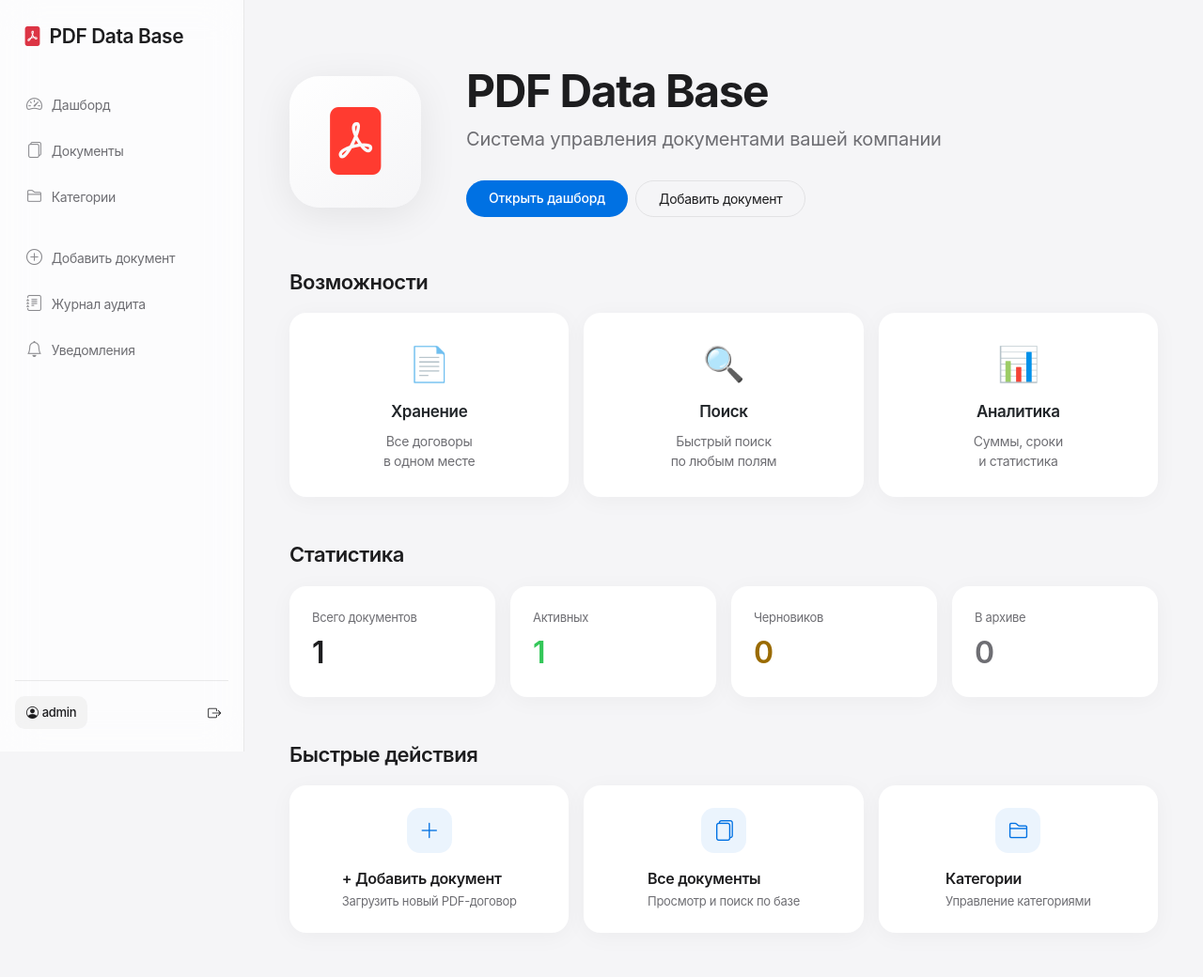
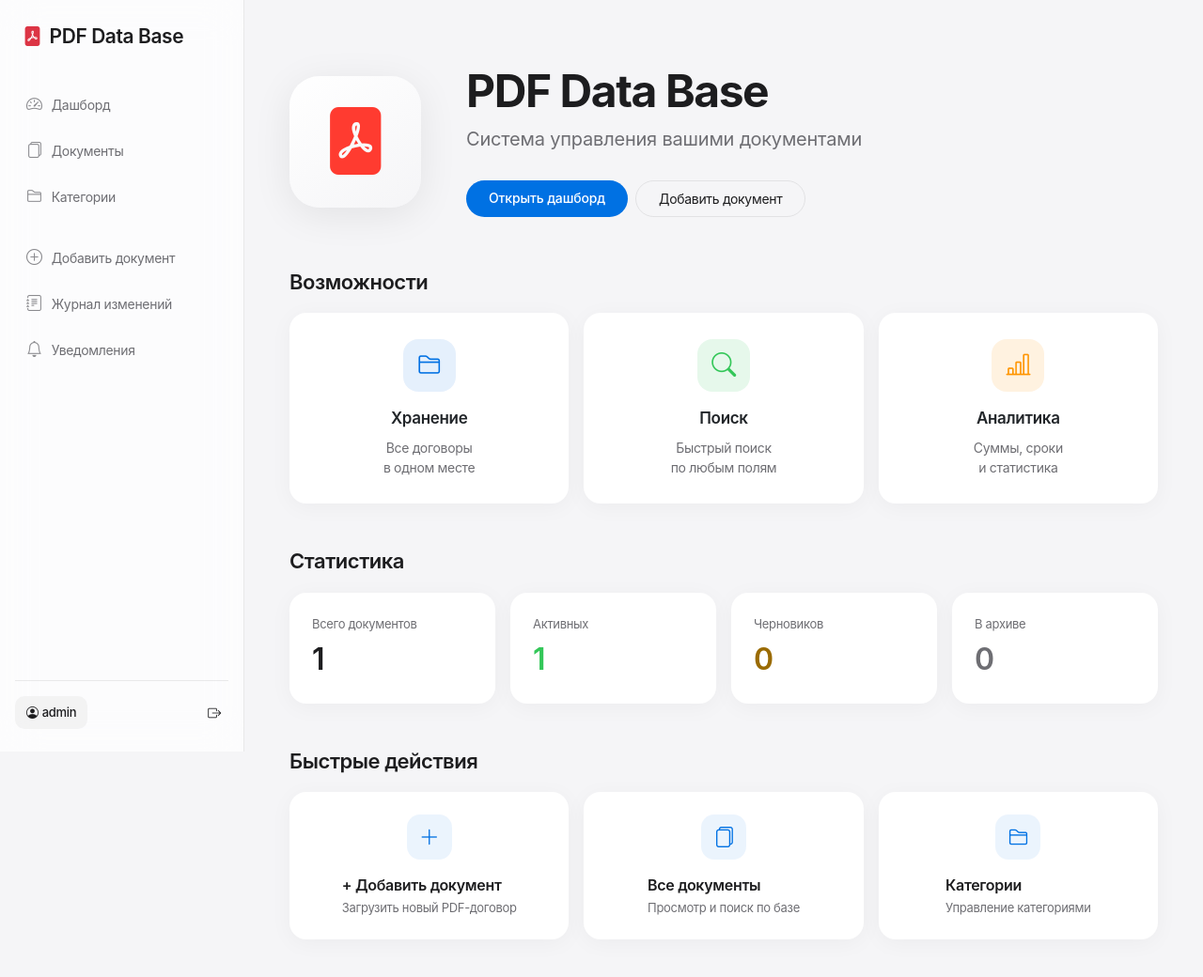
Before and after one commit to muratbolatbekov-svg/pdf_manager, a Django app: page / in a window 1280 px wide. Shown: the whole page at 94% size. Before the commit the page ends 967 px from the top, so only its background shows below. Run offline with Django 5.2, Linux system fonts and the light colour scheme; a user stored in the database is signed in; data comes from the database, SQL or seed files in the repository; parts of the project's set-up code (start-up, migrations or seed data) failed here and were passed over.

Commit message:
Rename initiator to signatory, relabel audit log, and polish home page.
Use Bootstrap Icons for feature cards and update the home page subtitle copy.

Co-authored-by: Cursor <cursoragent@cursor.com>

```diff
--- a/documents/admin.py
+++ b/documents/admin.py
@@ -17,9 +17,9 @@ class TagAdmin(admin.ModelAdmin):
 
 @admin.register(Document)
 class DocumentAdmin(admin.ModelAdmin):
-    list_display = ['title', 'category', 'initiator', 'amount', 'status', 'end_date', 'created_at']
+    list_display = ['title', 'category', 'signatory', 'amount', 'status', 'end_date', 'created_at']
     list_filter = ['status', 'category']
-    search_fields = ['title', 'initiator', 'pdf_text']
+    search_fields = ['title', 'signatory', 'pdf_text']
     list_editable = ['status']
     prepopulated_fields = {'slug': ('title',)}
 
--- a/documents/api.py
+++ b/documents/api.py
@@ -28,7 +28,7 @@ class DocumentSerializer(serializers.ModelSerializer):
         model = Document
         fields = [
             'id', 'title', 'slug', 'description', 'category', 'category_name',
-            'pdf_file', 'amount', 'amount_formatted', 'initiator', 'author',
+            'pdf_file', 'amount', 'amount_formatted', 'signatory', 'author',
             'tags', 'status', 'status_display', 'start_date', 'end_date',
             'created_at', 'updated_at',
         ]
--- a/documents/forms.py
+++ b/documents/forms.py
@@ -24,7 +24,7 @@ class DocumentForm(forms.ModelForm):
     class Meta:
         model = Document
         fields = [
-            'title', 'description', 'category', 'pdf_file', 'amount', 'initiator',
+            'title', 'description', 'category', 'pdf_file', 'amount', 'signatory',
             'author', 'status', 'start_date', 'end_date',
         ]
         widgets = {
@@ -32,7 +32,7 @@ class DocumentForm(forms.ModelForm):
             'description': forms.Textarea(attrs={'class': 'form-control', 'rows': 3}),
             'category': forms.Select(attrs={'class': 'form-select'}),
             'amount': forms.NumberInput(attrs={'class': 'form-control', 'placeholder': '0.00'}),
-            'initiator': forms.TextInput(attrs={'class': 'form-control', 'placeholder': 'ФИО инициатора'}),
+            'signatory': forms.TextInput(attrs={'class': 'form-control', 'placeholder': 'ФИО подписанта'}),
             'author': forms.TextInput(attrs={'class': 'form-control', 'placeholder': 'ФИО автора'}),
             'status': forms.Select(attrs={'class': 'form-select'}),
             'start_date': forms.DateInput(attrs={'class': 'form-control', 'type': 'date'}),
--- a/documents/models.py
+++ b/documents/models.py
@@ -44,7 +44,7 @@ class Document(models.Model):
     )
     pdf_file = models.FileField(upload_to='pdfs/', blank=True, null=True, verbose_name='PDF файл')
     amount = models.DecimalField(max_digits=15, decimal_places=2, default=0, verbose_name='Сумма договора')
-    initiator = models.CharField(max_length=255, blank=True, verbose_name='Инициатор')
+    signatory = models.CharField(max_length=255, blank=True, verbose_name='Подписант')
     author = models.CharField(max_length=150, blank=True, verbose_name='Автор')
     tags = models.ManyToManyField(Tag, blank=True, related_name='documents', verbose_name='Теги')
     status = models.CharField(max_length=20, choices=STATUS_CHOICES, default='active', verbose_name='Статус')
@@ -123,8 +123,8 @@ class AuditLog(models.Model):
     details = models.JSONField(default=dict, blank=True, verbose_name='Детали')
 
     class Meta:
-        verbose_name = 'Журнал аудита'
-        verbose_name_plural = 'Журнал аудита'
+        verbose_name = 'Журнал изменений'
+        verbose_name_plural = 'Журнал изменений'
         ordering = ['-timestamp']
 
     def __str__(self):
--- a/documents/views.py
+++ b/documents/views.py
@@ -323,12 +323,12 @@ def document_export(request):
         workbook = Workbook()
         sheet = workbook.active
         sheet.title = 'Документы'
-        sheet.append(['Название', 'Категория', 'Инициатор', 'Автор', 'Сумма', 'Статус', 'Начало', 'Окончание', 'Теги', 'Создан'])
+        sheet.append(['Название', 'Категория', 'Подписант', 'Автор', 'Сумма', 'Статус', 'Начало', 'Окончание', 'Теги', 'Создан'])
         for doc in documents:
             sheet.append([
                 doc.title,
                 doc.category.name if doc.category else '',
-                doc.initiator,
+                doc.signatory,
                 doc.author,
                 float(doc.amount),
                 doc.get_status_display(),
@@ -348,12 +348,12 @@ def document_export(request):
     response['Content-Disposition'] = 'attachment; filename="documents.csv"'
     response.write('\ufeff')
     writer = csv.writer(response)
-    writer.writerow(['Название', 'Категория', 'Инициатор', 'Автор', 'Сумма', 'Статус', 'Начало', 'Окончание', 'Теги', 'Создан'])
+    writer.writerow(['Название', 'Категория', 'Подписант', 'Автор', 'Сумма', 'Статус', 'Начало', 'Окончание', 'Теги', 'Создан'])
     for doc in documents:
         writer.writerow([
             doc.title,
             doc.category.name if doc.category else '',
-            doc.initiator,
+            doc.signatory,
             doc.author,
             doc.amount,
             doc.get_status_display(),
--- a/templates/base.html
+++ b/templates/base.html
@@ -229,7 +229,7 @@
     <li class="nav-item mt-3"><a class="nav-link" href="{% url 'document_create' %}"><i class="bi bi-plus-circle"></i>Добавить документ</a></li>
     {% endif %}
     {% if user_role == 'admin' %}
-    <li class="nav-item"><a class="nav-link {% if request.resolver_match.url_name == 'audit_log' %}active{% endif %}" href="{% url 'audit_log' %}"><i class="bi bi-journal-text"></i>Журнал аудита</a></li>
+    <li class="nav-item"><a class="nav-link {% if request.resolver_match.url_name == 'audit_log' %}active{% endif %}" href="{% url 'audit_log' %}"><i class="bi bi-journal-text"></i>Журнал изменений</a></li>
     {% endif %}
     <li class="nav-item"><a class="nav-link {% if request.resolver_match.url_name == 'notification_settings' %}active{% endif %}" href="{% url 'notification_settings' %}"><i class="bi bi-bell"></i>Уведомления</a></li>
   </ul>
--- a/templates/documents/audit_log.html
+++ b/templates/documents/audit_log.html
@@ -1,7 +1,7 @@
 {% extends 'base.html' %}
-{% block title %}Журнал аудита — PDF Data Base{% endblock %}
+{% block title %}Журнал изменений — PDF Data Base{% endblock %}
 {% block content %}
-<h4 class="fw-bold mb-4">Журнал аудита</h4>
+<h4 class="fw-bold mb-4">Журнал изменений</h4>
 <div class="card">
   <table class="table mb-0">
     <thead><tr><th>Время</th><th>Пользователь</th><th>Действие</th><th>Объект</th></tr></thead>
--- a/templates/documents/document_detail.html
+++ b/templates/documents/document_detail.html
@@ -46,7 +46,7 @@
 
   <div class="row g-3 mb-3">
     <div class="col-md-4"><div class="text-muted small" style="font-size:12px; text-transform:uppercase; letter-spacing:0.05em;">Сумма договора</div><div class="fw-bold" style="font-size:22px;">{% if document.amount %}{{ document.amount_formatted }}{% else %}—{% endif %}</div></div>
-    <div class="col-md-4"><div class="text-muted small" style="font-size:12px; text-transform:uppercase; letter-spacing:0.05em;">Инициатор</div><div class="fw-medium">{{ document.initiator|default:"—" }}</div></div>
+    <div class="col-md-4"><div class="text-muted small" style="font-size:12px; text-transform:uppercase; letter-spacing:0.05em;">Подписант</div><div class="fw-medium">{{ document.signatory|default:"—" }}</div></div>
     <div class="col-md-4"><div class="text-muted small" style="font-size:12px; text-transform:uppercase; letter-spacing:0.05em;">Автор</div><div class="fw-medium">{{ document.author|default:"—" }}</div></div>
     <div class="col-md-4"><div class="text-muted small" style="font-size:12px; text-transform:uppercase; letter-spacing:0.05em;">Категория</div><div class="fw-medium">{{ document.category|default:"—" }}</div></div>
     <div class="col-md-4"><div class="text-muted small" style="font-size:12px; text-transform:uppercase; letter-spacing:0.05em;">Начало</div><div class="fw-medium">{{ document.start_date|date:"d.m.Y"|default:"—" }}</div></div>
--- a/templates/documents/document_form.html
+++ b/templates/documents/document_form.html
@@ -16,7 +16,7 @@
         <div class="form-text text-muted" style="font-size:12px;">Загрузите PDF файл — он сохранится в облаке</div>
       </div>
       <div class="col-md-6"><label class="form-label fw-medium">Сумма договора (₸)</label>{{ form.amount }}</div>
-      <div class="col-md-6"><label class="form-label fw-medium">Инициатор</label>{{ form.initiator }}</div>
+      <div class="col-md-6"><label class="form-label fw-medium">Подписант</label>{{ form.signatory }}</div>
       <div class="col-md-6"><label class="form-label fw-medium">Дата начала</label>{{ form.start_date }}</div>
       <div class="col-md-6"><label class="form-label fw-medium">Дата окончания</label>{{ form.end_date }}</div>
       <div class="col-md-6"><label class="form-label fw-medium">Категория</label>{{ form.category }}</div>
--- a/templates/documents/home.html
+++ b/templates/documents/home.html
@@ -52,7 +52,28 @@
     transform: translateY(-2px);
     box-shadow: 0 8px 32px rgba(0,0,0,0.08);
   }
-  .feature-icon { font-size: 36px; margin-bottom: 12px; }
+  .feature-icon {
+    width: 56px;
+    height: 56px;
+    margin: 0 auto 16px;
+    border-radius: 16px;
+    display: flex;
+    align-items: center;
+    justify-content: center;
+    font-size: 26px;
+  }
+  .feature-icon-storage {
+    background: rgba(0, 113, 227, 0.1);
+    color: var(--apple-blue);
+  }
+  .feature-icon-search {
+    background: rgba(52, 199, 89, 0.12);
+    color: #34c759;
+  }
+  .feature-icon-analytics {
+    background: rgba(255, 149, 0, 0.12);
+    color: #ff9500;
+  }
   .feature-title {
     font-size: 17px;
     font-weight: 600;
@@ -113,7 +134,7 @@
   </div>
   <div>
     <h1 class="home-hero-title">PDF Data Base</h1>
-    <p class="home-hero-subtitle">Система управления документами вашей компании</p>
+    <p class="home-hero-subtitle">Система управления вашими документами</p>
     <div class="d-flex flex-wrap gap-2 home-hero-actions">
       {% if user.is_authenticated %}
       <a href="{% url 'dashboard' %}" class="btn btn-primary btn-lg px-4">Открыть дашборд</a>
@@ -132,21 +153,27 @@
   <div class="row g-3">
     <div class="col-md-4">
       <div class="card feature-card">
-        <div class="feature-icon">📄</div>
+        <div class="feature-icon feature-icon-storage" aria-hidden="true">
+          <i class="bi bi-folder2"></i>
+        </div>
         <div class="feature-title">Хранение</div>
         <p class="feature-desc">Все договоры<br>в одном месте</p>
       </div>
     </div>
     <div class="col-md-4">
       <div class="card feature-card">
-        <div class="feature-icon">🔍</div>
+        <div class="feature-icon feature-icon-search" aria-hidden="true">
+          <i class="bi bi-search"></i>
+        </div>
         <div class="feature-title">Поиск</div>
         <p class="feature-desc">Быстрый поиск<br>по любым полям</p>
       </div>
     </div>
     <div class="col-md-4">
       <div class="card feature-card">
-        <div class="feature-icon">📊</div>
+        <div class="feature-icon feature-icon-analytics" aria-hidden="true">
+          <i class="bi bi-bar-chart-line"></i>
+        </div>
         <div class="feature-title">Аналитика</div>
         <p class="feature-desc">Суммы, сроки<br>и статистика</p>
       </div>
```
Also changed, not shown: templates/documents/document_list.html (+4 -4 lines), documents/migrations/0007_rename_initiator_to_signatory.py (added), documents/migrations/0008_alter_auditlog_options.py (added).
